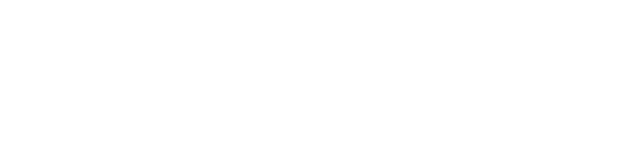
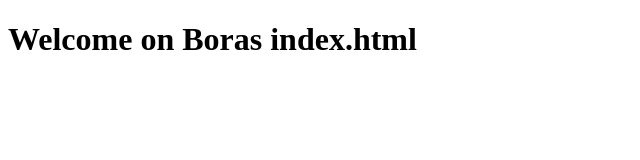
Before and after one commit to holc7/group2, a plain HTML site: page index.html in a window 1280 px wide. Shown: the whole page, without its empty margins (0-640 px from the left). Drawn offline with Linux system fonts and the light colour scheme.

Commit message:
changed index.html

```diff
--- a/index.html
+++ b/index.html
@@ -7,6 +7,6 @@
     <link rel="stylesheet" href="styles.css">
 </head>
 <body>
-
+    <h1>Welcome on Boras index.html </h1>
 </body>
 </html>
```
